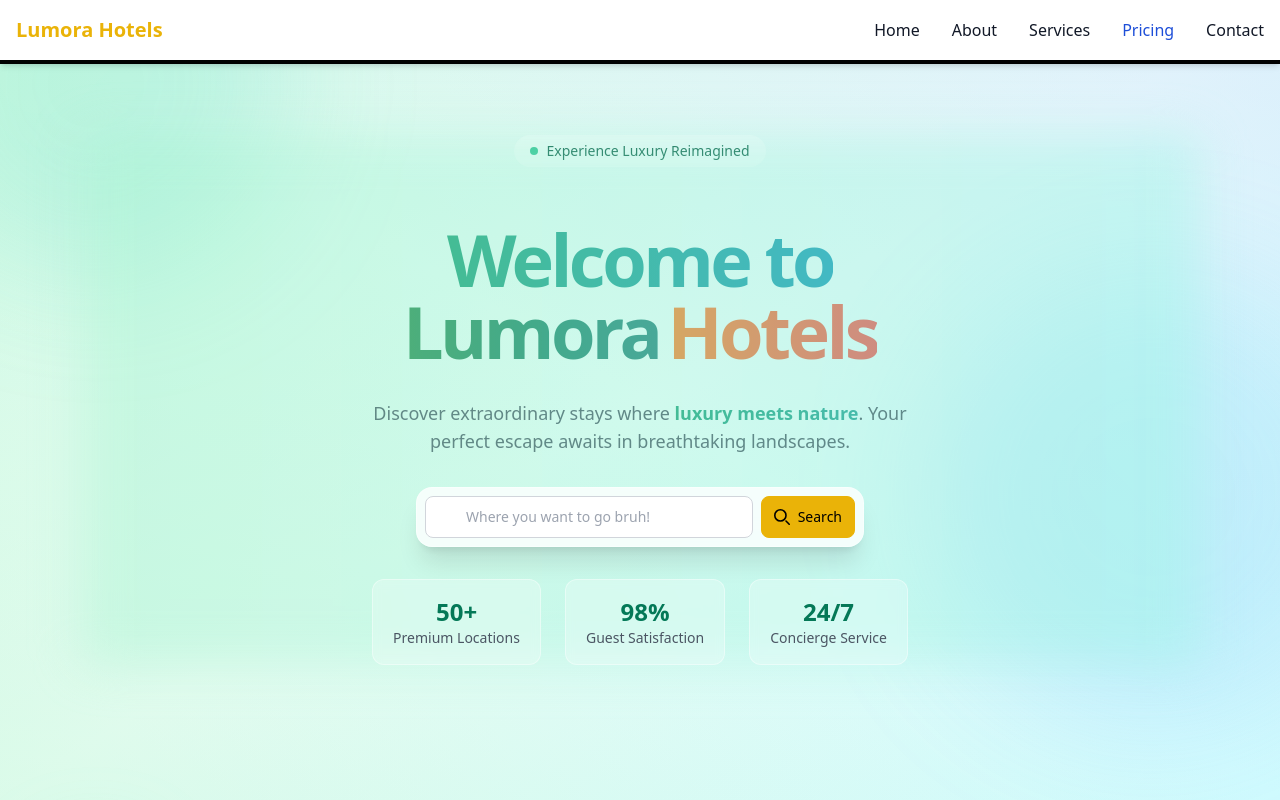
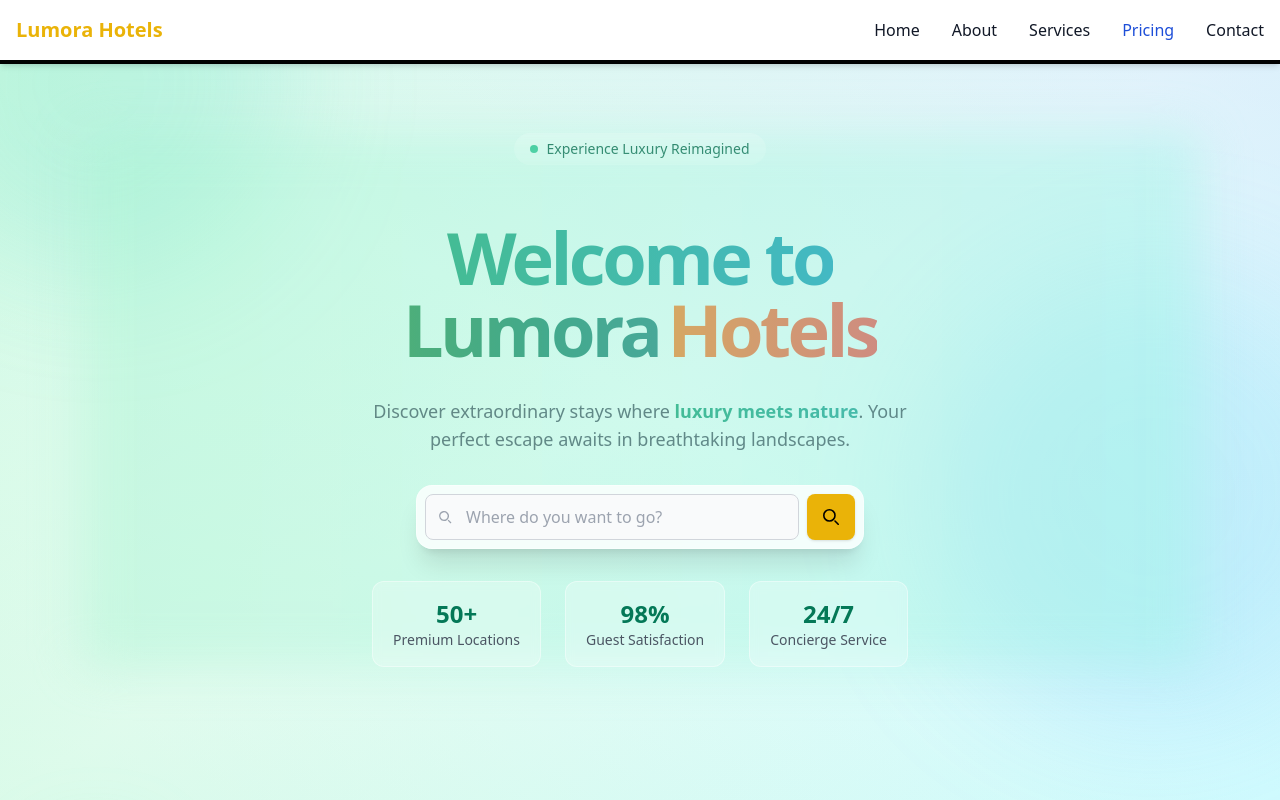
Before and after one commit to sudhirprc/react-frontend, a React (Vite) app: page /#pricing in a window 1280 px wide. Shown: the top 800 px of the page. Built offline with nearby package versions, Linux system fonts and the light colour scheme.

Commit message:
Update Search.jsx

```diff
--- a/src/components/Search.jsx
+++ b/src/components/Search.jsx
@@ -2,48 +2,82 @@ import React from "react";
 
 const Search = () => {
   return (
-    <div>
-      <form className="flex items-center max-w-lg mx-auto">
-        <label htmlFor="voice-search" className="sr-only">
-          Search
+    <form
+      onSubmit={(e) => e.preventDefault()}
+      className="
+        flex w-full                       /* always a single row           */
+        max-w-full sm:max-w-sm md:max-w-md lg:max-w-lg xl:max-w-xl
+        mx-auto
+      "
+    >
+      {/* ───────── INPUT ───────── */}
+      <label htmlFor="location" className="sr-only">
+        Search destination
       </label>
-        <div className="relative w-full">
-          <div className="relative inset-y-0 start-0 flex items-center ps-3 pointer-events-none"></div>
+
+      <div className="relative flex-grow">
         <input
+          id="location"
           type="text"
-            id="voice-search"
-            className="bg-grey-50 border border-gray-300 text-gray-900 text-sm rounded-lg focus:ring-blue-500 focus:border-blue-500 block w-full ps-10 p-2.5  dark:bg-gray-700 dark:border-gray-600 dark:placeholder-gray-400 dark:text-white dark:focus:ring-blue-500 dark:focus:border-blue-500"
-            placeholder="Where you want to go bruh!"
-            required
+          autoComplete="off"
+          placeholder="Where do you want to go?"
+          className="
+            w-full
+            bg-gray-50 dark:bg-gray-700
+            border border-gray-300 dark:border-gray-600
+            text-xs sm:text-sm md:text-base
+            text-gray-900 dark:text-white
+            rounded-lg
+            pl-10 pr-14             /* room for icons                  */
+            py-2.5
+            focus:outline-none focus:ring-2 focus:ring-emerald-500
+          "
         />
-          <button
-            type="button"
-            className="absolute inset-y-0 end-0 flex items-center pe-3"
-          ></button>
-        </div>
-        <button
-          type="submit"
-          className="inline-flex items-center py-2.5 px-3 ms-2 text-sm font-medium text-black bg-yellow-500 rounded-lg border border-yellow-500 hover:bg-yellow-800 focus:ring-4 focus:outline-none focus:ring-yellow-500 dark:bg-yellow-500 dark:hover:bg-yellow-400 dark:focus:ring-yellow-400"
-        >
+
+        {/* left icon  */}
+        <div className="absolute inset-y-0 left-0 pl-3 flex items-center pointer-events-none">
           <svg
-            className="w-4 h-4 me-2"
-            aria-hidden="true"
-            xmlns="http://www.w3.org/2000/svg"
+            className="w-4 h-4 text-gray-400"
+            viewBox="0 0 24 24"
             fill="none"
-            viewBox="0 0 20 20"
           >
             <path
               stroke="currentColor"
+              strokeWidth="2"
+              d="M21 21 16.65 16.65M10.5 17a6.5 6.5 0 1 1 4.6-11.1 6.5 6.5 0 0 1-4.6 11.1Z"
+            />
+          </svg>
+        </div>
+      </div>
+
+      {/* ───────── BUTTON ───────── */}
+      <button
+        type="submit"
+        className="
+          ml-2
+          flex items-center gap-2
+          whitespace-nowrap
+          px-4 py-2
+          rounded-lg
+          text-xs sm:text-sm font-medium
+          bg-yellow-500 hover:bg-yellow-600
+          text-black
+          shadow
+          shrink-0           /* never let button shrink           */
+        "
+      >
+        <svg className="w-4 h-4" viewBox="0 0 20 20" fill="none">
+          <path
+            stroke="currentColor"
+            strokeWidth="2"
             strokeLinecap="round"
             strokeLinejoin="round"
-              strokeWidth="2"
             d="m19 19-4-4m0-7A7 7 0 1 1 1 8a7 7 0 0 1 14 0Z"
           />
         </svg>
-          Search
+        <span className="hidden xs:inline">Search</span>
       </button>
     </form>
-    </div>
   );
 };
 
```
Lines whose indentation alone changed are shown as unchanged.
